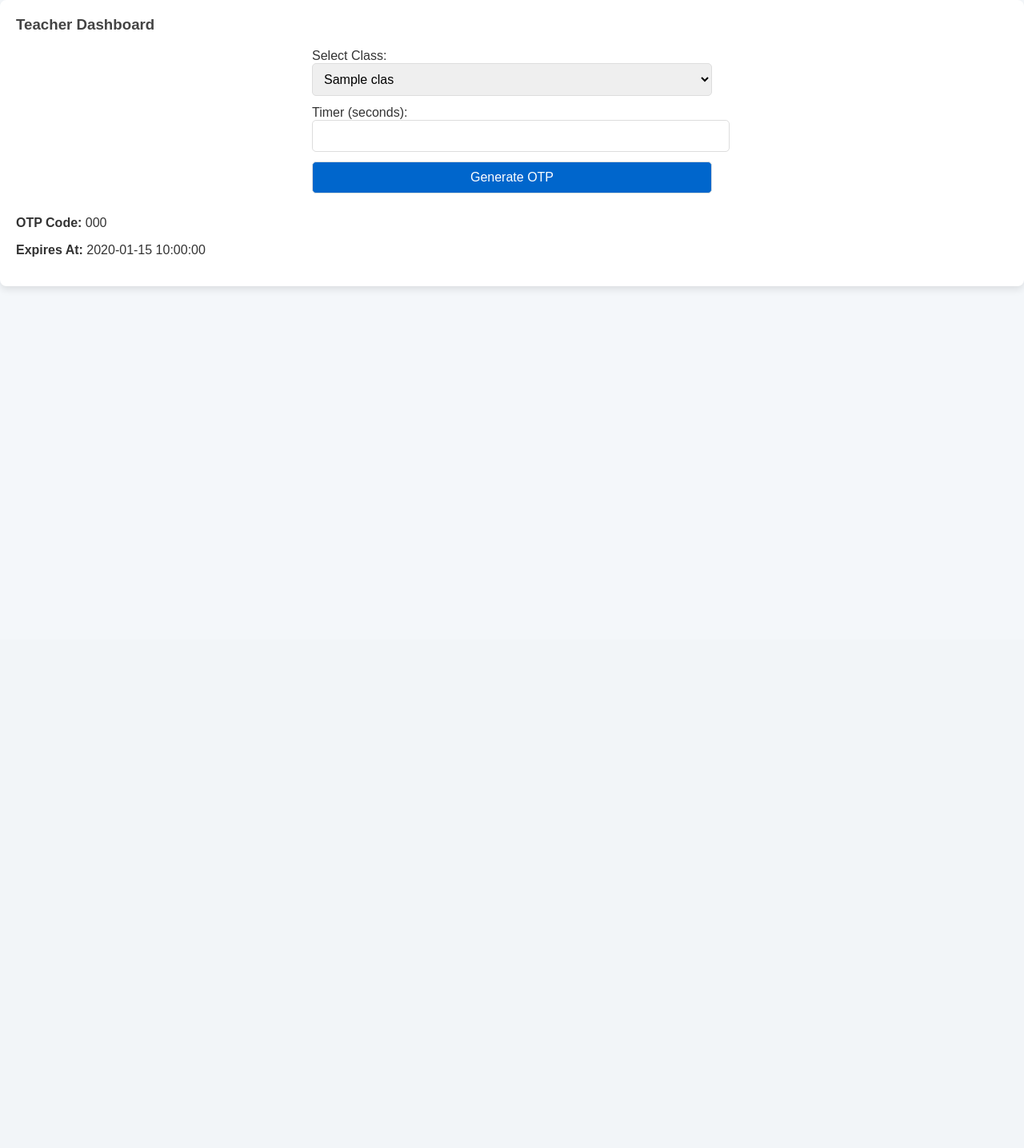
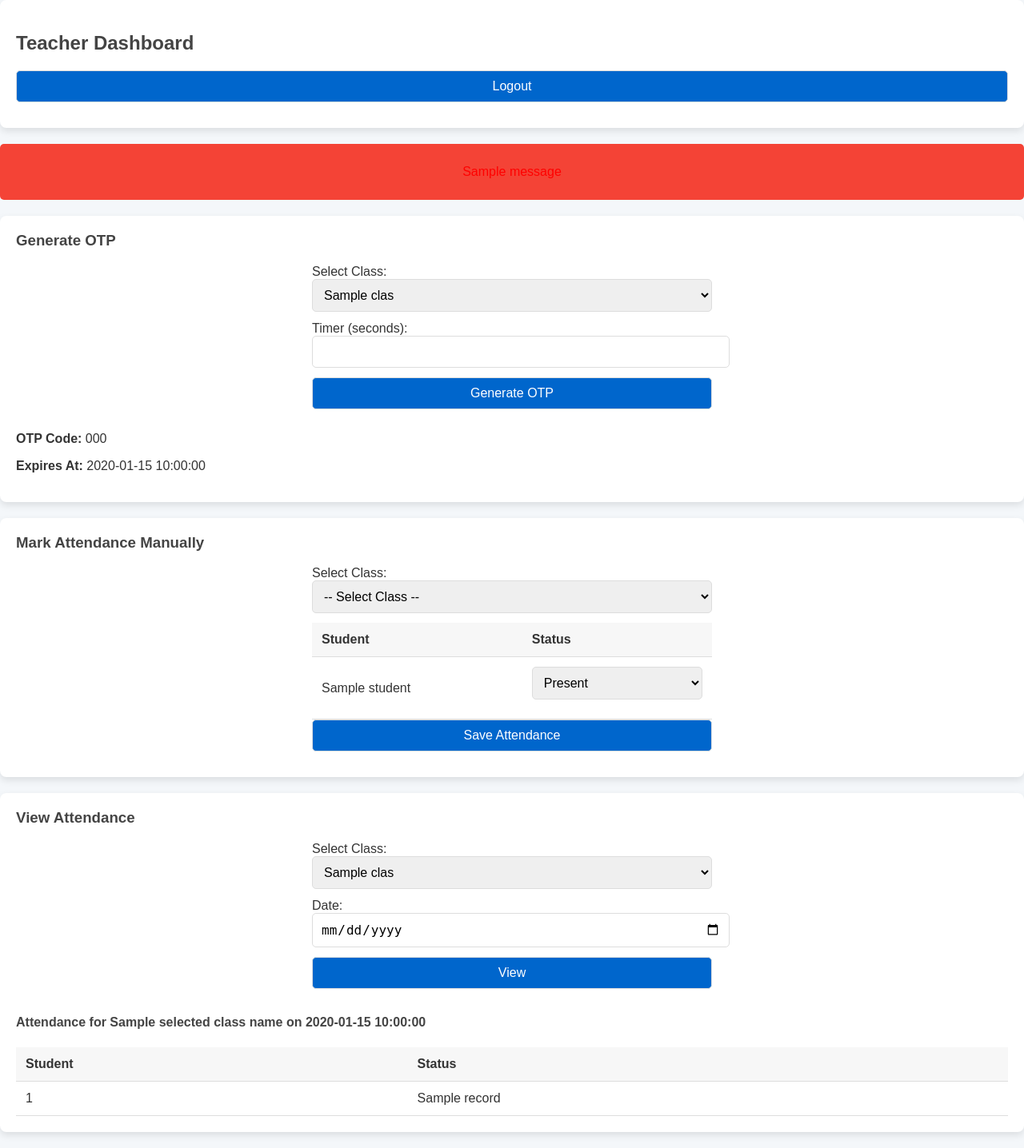
Before and after one commit to master-PA/Attendance-Code-, a Flask app: template templates/teacher.html in a window 1280 px wide. Shown: the whole page at 80% size. Before the commit the page ends 361 px from the top, so only its background shows below. Run offline with Flask 3, Linux system fonts and the light colour scheme; the template is opened without the code that fills it: most values are stand-ins (such as "Sample title", 1, 10 or a date in 2020); one stand-in notice (Sample message) is shown.

Commit message:
Update teacher.html

```diff
--- a/templates/teacher.html
+++ b/templates/teacher.html
@@ -8,22 +8,113 @@
 </head>
 <body>
     <div class="card">
-        <h3>Teacher Dashboard</h3>
-        <form method="post">
-            <label for="class">Select Class:</label>
-            <select name="class">
+        <h2>Teacher Dashboard</h2>
+        <a href="/logout"><button>Logout</button></a>
+    </div>
+
+    <!-- Flash Messages -->
+    {% with messages = get_flashed_messages() %}
+      {% if messages %}
+        <div class="flash">
+            {% for message in messages %}
+                <p style="color:red;">{{ message }}</p>
+            {% endfor %}
+        </div>
+      {% endif %}
+    {% endwith %}
+
+    <!-- OTP Section -->
+    <div class="card">
+        <h3>Generate OTP</h3>
+        <form method="post" action="/teacher">
+            <label>Select Class:</label>
+            <select name="class" required>
                 {% for class in classes %}
-                    <option value="{{ class['id'] }}">{{ class['class_name'] }}</option>
+                    <option value="{{ class[0] }}">{{ class[1] }}</option>
                 {% endfor %}
             </select>
-            <label for="timer">Timer (seconds):</label>
+            <label>Timer (seconds):</label>
             <input type="number" name="timer" min="10" max="60" required>
-            <button type="submit">Generate OTP</button>
+            <button type="submit" name="generate_otp">Generate OTP</button>
         </form>
+
         {% if otp_info %}
             <p><b>OTP Code:</b> {{ otp_info.code }}</p>
             <p><b>Expires At:</b> {{ otp_info.expires_at }}</p>
         {% endif %}
     </div>
+
+    <!-- Manual Attendance Section -->
+    <div class="card">
+        <h3>Mark Attendance Manually</h3>
+        <form method="post" action="/teacher/mark_attendance">
+            <label>Select Class:</label>
+            <select name="class_id" required onchange="this.form.submit()">
+                <option value="">-- Select Class --</option>
+                {% for class in classes %}
+                    <option value="{{ class[0] }}"
+                        {% if selected_class and selected_class == class[0] %}selected{% endif %}>
+                        {{ class[1] }}
+                    </option>
+                {% endfor %}
+            </select>
+        </form>
+
+        {% if students %}
+        <form method="post" action="/teacher/save_attendance">
+            <input type="hidden" name="class_id" value="{{ selected_class }}">
+            <table>
+                <tr>
+                    <th>Student</th>
+                    <th>Status</th>
+                </tr>
+                {% for student in students %}
+                <tr>
+                    <td>{{ student[1] }}</td>
+                    <td>
+                        <select name="status_{{ student[0] }}">
+                            <option value="Present">Present</option>
+                            <option value="Absent">Absent</option>
+                        </select>
+                    </td>
+                </tr>
+                {% endfor %}
+            </table>
+            <button type="submit">Save Attendance</button>
+        </form>
+        {% endif %}
+    </div>
+
+    <!-- View Attendance Section -->
+    <div class="card">
+        <h3>View Attendance</h3>
+        <form method="post" action="/teacher/view_attendance">
+            <label>Select Class:</label>
+            <select name="class_id" required>
+                {% for class in classes %}
+                    <option value="{{ class[0] }}">{{ class[1] }}</option>
+                {% endfor %}
+            </select>
+            <label>Date:</label>
+            <input type="date" name="date" value="{{ today }}" required>
+            <button type="submit">View</button>
+        </form>
+
+        {% if attendance_records %}
+        <h4>Attendance for {{ selected_class_name }} on {{ selected_date }}</h4>
+        <table>
+            <tr>
+                <th>Student</th>
+                <th>Status</th>
+            </tr>
+            {% for record in attendance_records %}
+            <tr>
+                <td>{{ record[0] }}</td>
+                <td>{{ record[1] }}</td>
+            </tr>
+            {% endfor %}
+        </table>
+        {% endif %}
+    </div>
 </body>
 </html>
```
